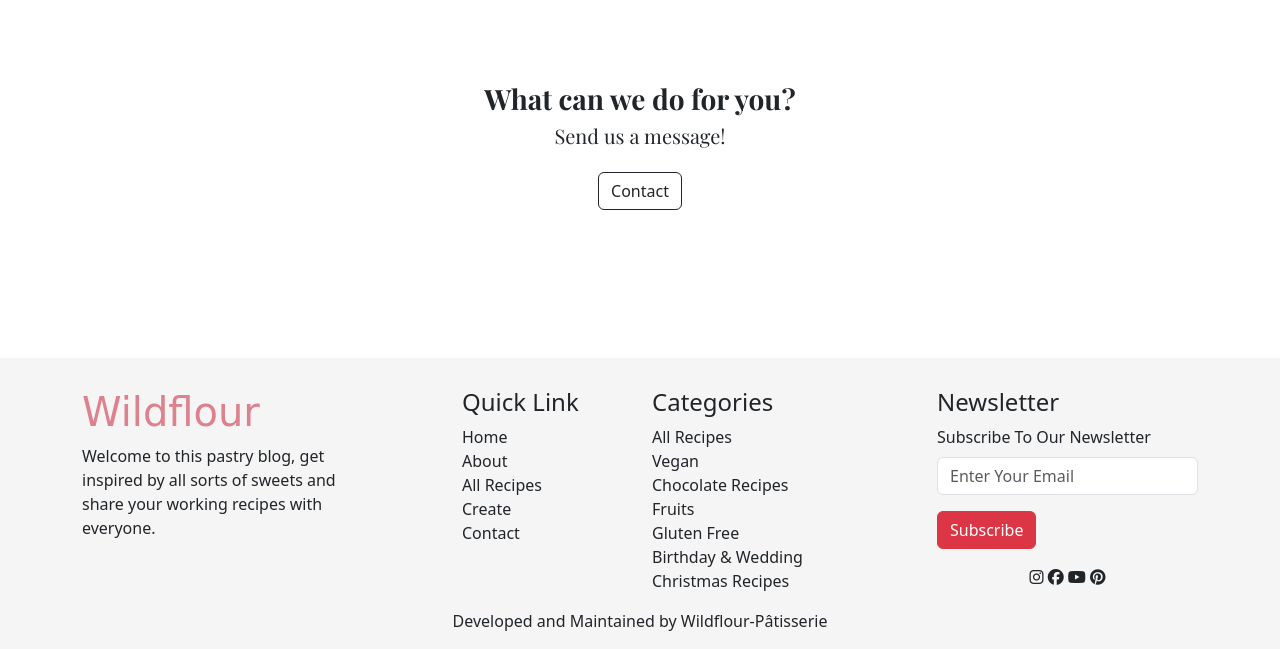
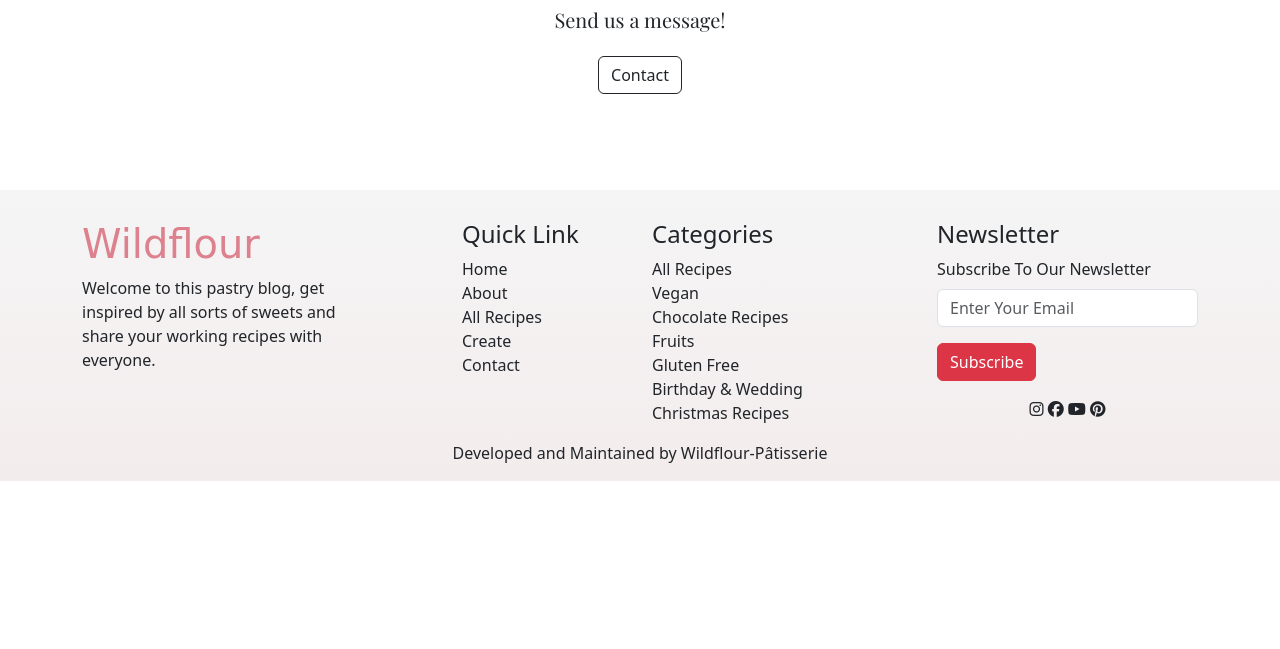
Before and after one commit to Code-Institute-Submissions/dimicoding-wildflour-blogue, a Django app: page / in a window 1280 px wide. Shown: the part 1593-2242 px from the top of the page. After the commit the page ends 2074 px from the top, so only its background shows below. Run offline with Django 3.2, Linux system fonts and the light colour scheme; data that the repository does not hold is empty; some libraries are stand-ins or nearby versions; some web fonts are replaced.

Commit message:
Add custom footer background gradient

```diff
--- a/static/css/style.css
+++ b/static/css/style.css
@@ -97,6 +97,7 @@ hr{
     z-index: 1;
     transition: 1.5s;
 }
+
 .sticky + .content {
     padding-top: 80px;
 }
@@ -203,6 +204,16 @@ __________*/
     font-weight: 700;
  }
 
+ .footer-blend{
+    background: -moz-linear-gradient(top, #F5F5F5 0%, #F3ECED 100%);
+    background: -webkit-linear-gradient(top, #F5F5F5 0%, #F3ECED 100%);
+    background: linear-gradient(to bottom, #F5F5F5 0%, #F3ECED 100%);
+ }
+
+ .bottom {
+    padding-bottom: 80px;
+}
+
 
 
 
--- a/templates/base.html
+++ b/templates/base.html
@@ -119,7 +119,7 @@
 
 
 
-    <main class="flex-shrink-0 main-bg content">
+    <main class="flex-shrink-0 main-bg content bottom">
             {% block content %}
             <!-- Content Goes here -->
             {% endblock content %}
@@ -128,7 +128,7 @@
 
 
 
-    <footer class="top-margin footer-bgd">
+    <footer class="footer-bgd footer-blend">
         <div class="container top-padding">
             <div class="row">
                 <div class="col-xl-3 col-lg-4 col-md-6">
--- a/templates/index.html
+++ b/templates/index.html
@@ -4,22 +4,22 @@
 {% endblock %}
 
 {% block content %}
-    <main class="content mt-5">
+    <main class="mt-5">
         <article>
-            <section class="top-margin">
+            <div class="container-fluid">
                 <div class="container text-center">
                     <div class="row">
-                        <div class="col-4 col-md-4 align-self-center">
+                        <div class="col-md-4 align-self-center">
                             <h2>Get Inspired...</h2>
                             <button class="neu-button">Recipes</button>
                         </div>
-                        <div class="col-8 col-md-8">
+                        <div class="col-md-8">
                             <img class="card-img-top rounded" width="500" height="650" style="object-fit:cover; object-position: center;"
                                 src="https://res.cloudinary.com/dff71pxfw/image/upload/v1682688319/IMG_7304_ff8ea7.jpg" alt="">
                         </div>
                     </div>
                 </div>
-            </section>
+            </div>
 
             <div class="top-margin">
                 <div class="container text-center">
```
